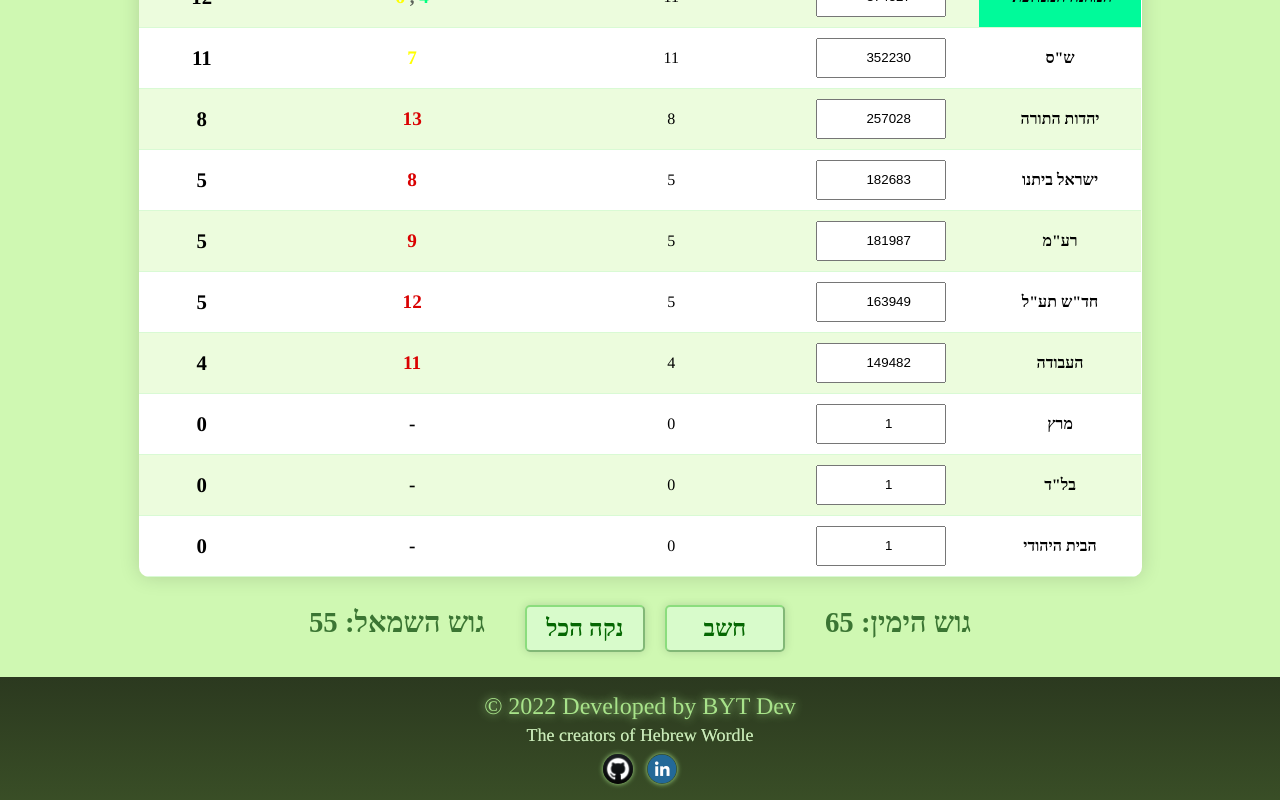
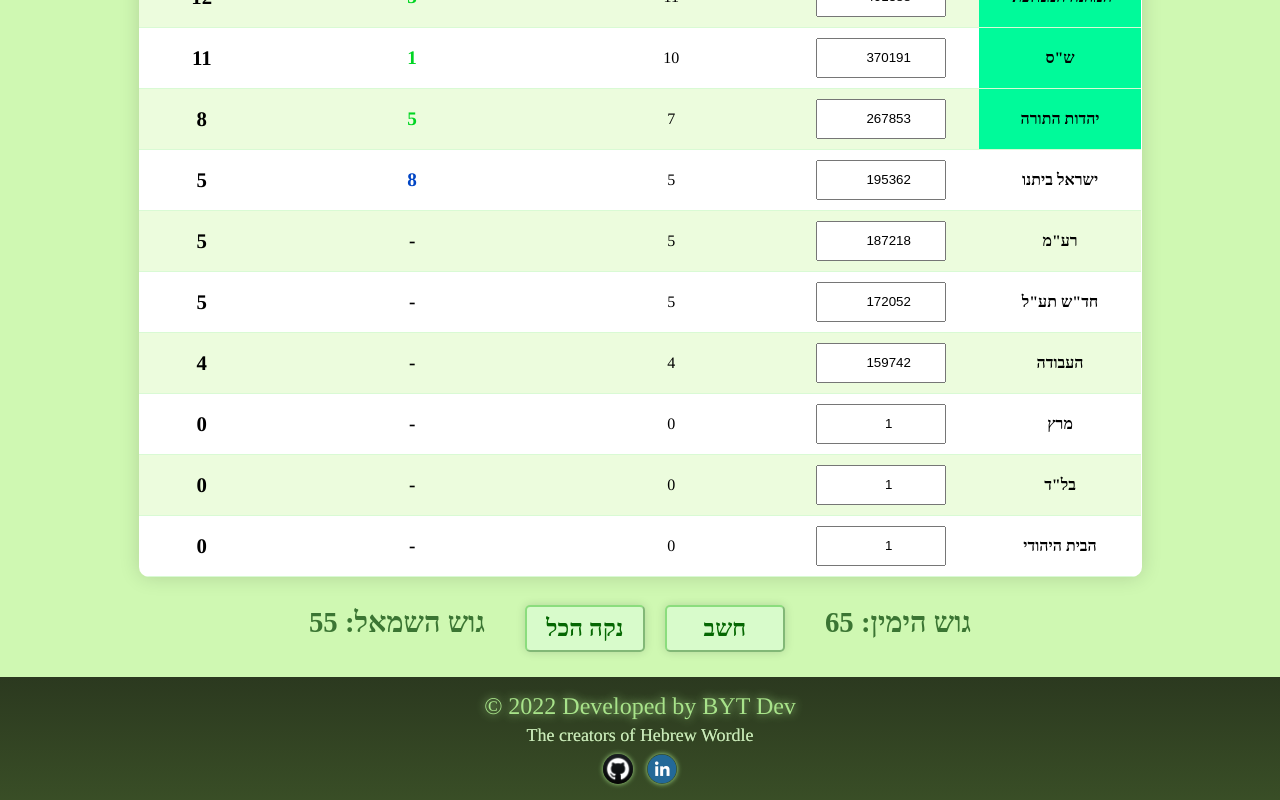
Before and after one commit to bytdev2022/bader-ofer-calculator, a React (Create React App) app: page / in a window 1280 px wide. Both pictures are taken after a click on the button "חשב". Shown: the part 414-1214 px from the top of the page. Built offline with nearby package versions, Linux system fonts and the light colour scheme; a web font is replaced by a local one.

Commit message:
rate css

```diff
--- a/src/App.js
+++ b/src/App.js
@@ -85,7 +85,7 @@ class App extends Component {
         partiesResults: [
             {
                 "name": 'הליכוד',
-                "votes": 979036,
+                "votes": 1044314,
                 "rate": [],
                 "mandates": 0,
                 "moreMandates": 0,
@@ -94,7 +94,7 @@ class App extends Component {
             },
             {
                 "name": 'יש עתיד',
-                "votes": 752682,
+                "votes": 795207,
                 "rate": [],
                 "mandates": 0,
                 "moreMandates": 0,
@@ -103,7 +103,7 @@ class App extends Component {
             },
             {
                 "name": 'הציונות הדתית',
-                "votes": 432797,
+                "votes": 471191,
                 "rate": [],
                 "mandates": 0,
                 "moreMandates": 0,
@@ -112,7 +112,7 @@ class App extends Component {
             },
             {
                 "name": 'המחנה הממלכתי',
-                "votes": 374527,
+                "votes": 401388,
                 "rate": [],
                 "mandates": 0,
                 "moreMandates": 0,
@@ -121,7 +121,7 @@ class App extends Component {
             },
             {
                 "name": 'ש"ס',
-                "votes": 352230,
+                "votes": 370191,
                 "rate": [],
                 "mandates": 0,
                 "moreMandates": 0,
@@ -130,7 +130,7 @@ class App extends Component {
             },
             {
                 "name": 'יהדות התורה',
-                "votes": 257028,
+                "votes": 267853,
                 "rate": [],
                 "mandates": 0,
                 "moreMandates": 0,
@@ -139,7 +139,7 @@ class App extends Component {
             },
             {
                 "name": 'ישראל ביתנו',
-                "votes": 182683,
+                "votes": 195362,
                 "rate": [],
                 "mandates": 0,
                 "moreMandates": 0,
@@ -148,7 +148,7 @@ class App extends Component {
             },
             {
                 "name": 'רע"מ',
-                "votes": 181987,
+                "votes": 187218,
                 "rate": [],
                 "mandates": 0,
                 "moreMandates": 0,
@@ -157,7 +157,7 @@ class App extends Component {
             },
             {
                 "name": 'חד"ש תע"ל',
-                "votes": 163949,
+                "votes": 172052,
                 "rate": [],
                 "mandates": 0,
                 "moreMandates": 0,
@@ -166,7 +166,7 @@ class App extends Component {
             },
             {
                 "name": 'העבודה',
-                "votes": 149482,
+                "votes": 159742,
                 "rate": [],
                 "mandates": 0,
                 "moreMandates": 0,
@@ -495,23 +495,19 @@ class App extends Component {
                                             {item.mandates}
                                         </td>
                                         <td style={{
-                                            color: item.rate[0] > 0 && item.rate[0] <= this.state.distributionMandates ? "springgreen"
+                                            color: item.rate[0] > 0 && item.rate[0] <= this.state.distributionMandates ? "#00d523"
                                                 :
-                                                item.rate[0] > this.state.distributionMandates && item.rate[0] <= this.state.distributionMandates + 2 ? "#FFFF00"
-                                                    :
-                                                    "#da0101",
+                                                item.rate[0] > this.state.distributionMandates && item.rate[0] <= this.state.distributionMandates + 2 && "#0145c5",
                                             fontSize: "1.2em",
                                             fontWeight: "bold"
                                         }}>
-                                            {item.rate.length === 1 ? item.rate[0] : item.rate.map(rate => {
+                                            {(item.rate.length === 1 && item.rate <= this.state.distributionMandates + 2) ? item.rate[0] : item.rate.map((rate, i) => {
                                                 return (<span style={{
-                                                    color: rate > 0 && rate <= this.state.distributionMandates ? "springgreen"
+                                                    color: rate > 0 && rate <= this.state.distributionMandates ? "#00d523"
                                                         :
-                                                        rate > this.state.distributionMandates && rate <= this.state.distributionMandates + 2 ? "#FFFF00"
-                                                            :
-                                                            "#da0101"
-                                                }}>{rate} {item.rate.indexOf(rate) !== item.rate.length-1 && <span style={{color: "rgba(82,87,82,0.94)"}}> , </span>}</span>)
-                                            })} {item.rate.length === 0 && <span style={{color: "black"}}>-</span>}
+                                                        rate > this.state.distributionMandates && rate <= this.state.distributionMandates + 2 && "#0145c5"
+                                                }}>{rate <= this.state.distributionMandates + 2 && rate} {(item.rate[i+1] <= this.state.distributionMandates + 2) && <span style={{color: "rgba(82,87,82,0.94)"}}> , </span>}</span>)
+                                            })} {(item.rate.length === 0 || (item.rate.length > 0 && item.rate[0] > this.state.distributionMandates + 2)) && <span style={{color: "black"}}>-</span>}
                                         </td>
                                         <td style={{
                                             fontSize: "1.3em",
```
